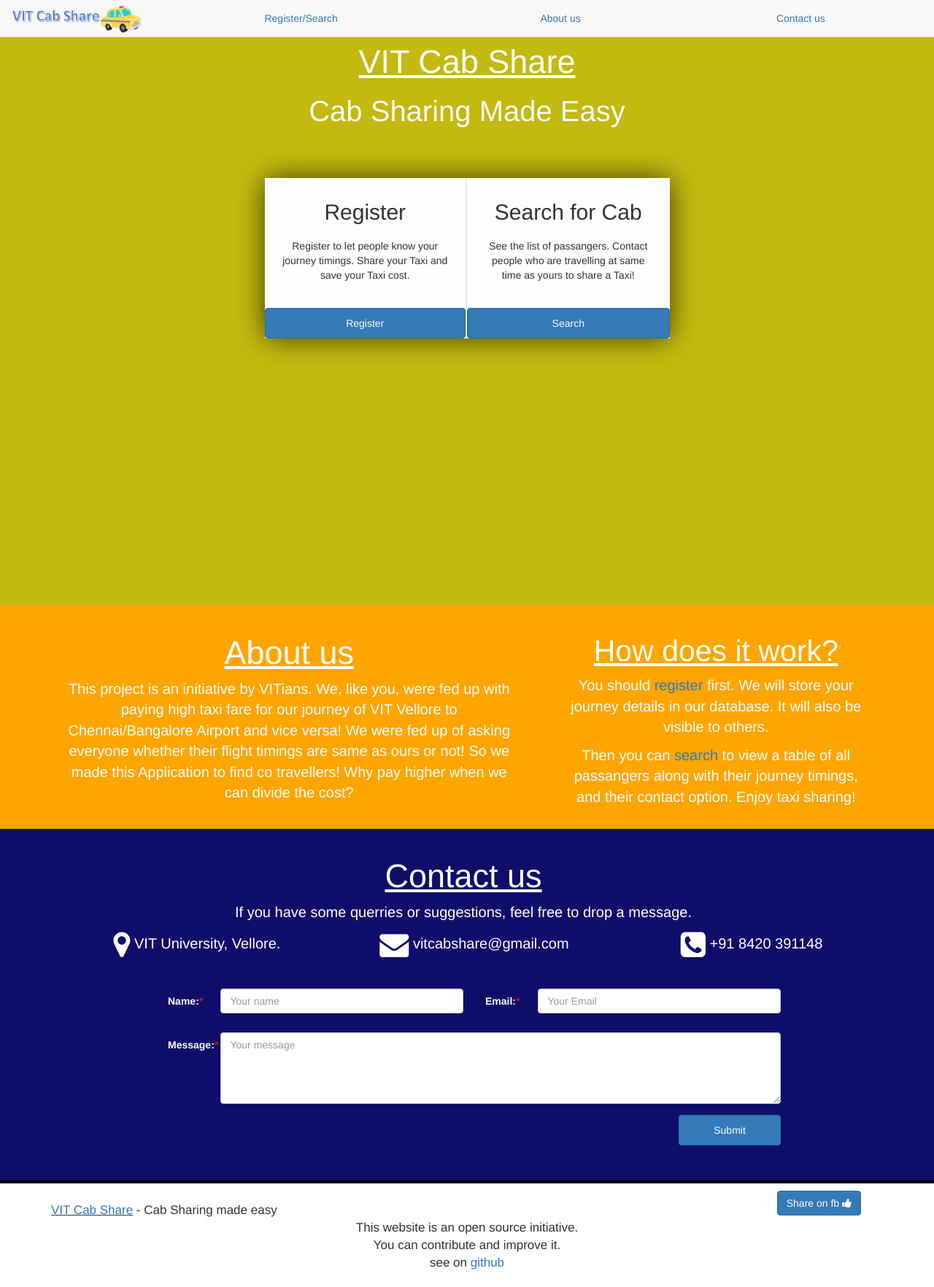
After one commit to hkedia321/VITCabShare_old, a PHP site: page /phpmail/index.php in a window 1280 px wide. The commit adds this page. Shown: the whole page at 73% size. Run offline with PHP 8.4, Linux system fonts and the light colour scheme; data that the repository does not hold is empty; some libraries are stand-ins or nearby versions.

Commit message:
redirect fixed

```diff
--- /dev/null
+++ b/index.php
@@ -0,0 +1,222 @@
+<?php
+if($_POST['name']){
+
+
+	require_once "php/PHPMailerAutoload.php";
+
+	$mail = new PHPMailer;
+
+//Enable SMTP debugging.
+	$mail->SMTPDebug = 0;
+//Set PHPMailer to use SMTP.
+	$mail->isSMTP();
+//Set SMTP host name
+	$mail->Host = "smtp.gmail.com";
+//Set this to true if SMTP host requires authentication to send email
+	$mail->SMTPAuth = true;
+//Provide username and password
+	$mail->Username = "vitcabshare@gmail.com";
+	$mail->Password = "harshitkediavitcabshare01";
+//If SMTP requires TLS encryption then set it
+	$mail->SMTPSecure = "tls";
+//Set TCP port to connect to
+	$mail->Port = 587;
+
+	$mail->From = "vitcabshare@gmail.com";
+	$mail->FromName = "VIT Cab share";
+
+	$mail->addAddress("geek.harshitkedia@gmail.com", "Recepient Name");
+
+	$mail->isHTML(true);
+
+
+	$mail->Subject = "contact";
+	$name = $_POST['name'];
+	$email = $_POST['email'];
+	$message = $_POST['message'];
+	$mail->Body = "From: $name\n E-Mail: $email\n Message:\n $message";
+	$mail->AltBody = "This is the plain text version of the email content";
+
+	if(!$mail->send())
+	{
+		echo "Mailer Error: " . $mail->ErrorInfo;
+	}
+	else
+	{
+		header('Location: thankyou.html');
+		exit();
+		echo "Message has been sent successfully";
+		echo 'Boolean';
+	}
+
+}
+else {
+
+
+	?>
+	<!DOCTYPE html>
+	<html lang="en">
+	<head>
+		<title>VIT Cab Share</title>
+		<meta charset="UTF-8">
+		<meta name="keywords" content="VIT, Cab, Share, Sharing, Taxi, Vellore, Chennai, Airport, Bengaluru, Airport">
+		<meta name="description" content="VIT Cab Share is an easy way to share your cab from Chennai or Bengaluru Airport to VIT Vellore. Built by VITians.">
+		<meta name="author" content="Harshit Kedia, kediarocket@outlook.com">
+		<meta name="viewport" content="width=device-width, initial-scale=1">
+		<link rel="icon" href="images/taxi.png">
+		<link rel="stylesheet" type="text/css" href="css/bootstrap.min.css">
+		<link rel="stylesheet" type="text/css" href="css/font-awesome/css/font-awesome.min.css">
+		<link rel="stylesheet" type="text/css" href="css/mystyle.css">
+		<meta property="og:url"           content="http://vitcabshare.azurewebsites.net/" />
+		<meta property="og:type"          content="website" />
+		<meta property="og:title"         content="VIT Cab Share" />
+		<meta property="og:description"   content="VIT Cab Share is an easy way to share your cab from Chennai or Bengaluru Airport to VIT Vellore. Built by VITians." />
+		<meta property="og:image"         content="images/taxi.png" />
+
+	</head>
+	<body>
+		<div id="nav">
+			<nav class="navbar navbar-default navbar-fixed-top">
+				<div class="container-fluid">
+					<div class="navbar-header">
+						<button type="button" class="navbar-toggle" data-toggle="collapse" data-target="#myNavbar">
+							<span class="icon-bar"></span>
+							<span class="icon-bar"></span>
+							<span class="icon-bar"></span>
+						</button>
+						<a class="navbar-brand" onclick="$('html, body').animate({scrollTop: $('#register').offset().top-100}, 800);"><img class="img-responsive" id="navbarimg" src="images/vitcabshare.png" alt="VIT Cab Share"></a>
+					</div>
+					<div class="collapse navbar-collapse" id="myNavbar">
+						<ul class="nav nav-justified" id="navul">
+							<li><a class="navas" onclick="$('html, body').animate({scrollTop: $('#register').offset().top -100}, 800);">Register/Search</a></li>
+							<li><a class="navas" onclick="$('html, body').animate({scrollTop: $('#aboutus').offset().top-50}, 800);">About us</a></li>
+							<li><a class="navas" onclick="$('html, body').animate({scrollTop: $('#contactus').offset().top-50}, 800);">Contact us</a></li>
+						</ul>
+					</div>
+				</div>
+			</nav>
+		</div>
+		<div class="target" id="register">
+			<div class="container">
+				<h1 class="cabshareh1">VIT Cab Share<h1>
+					<h2 class="cabshareh2">Cab Sharing Made Easy</h2>
+
+					<div class="row">
+					</div>
+					<div class="row">
+						<div class="regboxwrap">
+							<div class="col-md-offset-3 col-md-6">
+								<div class="regcolwrap container-fluid">
+									<div class="col-md-6 regcol" id="reg">
+										<h2>Register</h2>
+										<p>Register to let people know your journey timings. Share your Taxi and save your Taxi cost.</p>
+										<a href="register.php"><button id="regbutton" class="btn btn-primary">Register</button></a>
+									</div>
+									<div class="col-md-6 regcol" id="find">
+										<h2>Search for Cab</h2>
+										<p>See the list of passangers. Contact people who are travelling at same time as yours to share a Taxi!</p>
+										<a href="search.html"><button id="findbutton" class="btn btn-primary">Search</button></a>
+									</div>
+								</div>
+							</div>
+						</div>
+					</div>
+				</div>
+			</div>
+			<div class="target" id="aboutus">
+				<div class="container">
+					<div class="row">
+						<div class="aboutusdiv1 col-md-7">
+							<h1 style="font-size:4.5rem;text-decoration:underline;">About us</h1>
+							<div class="aboutuscon">
+								<p style="text-align:center;">This project is an initiative by VITians. We, like you, were fed up with paying high taxi fare for our journey of VIT Vellore to Chennai/Bangalore Airport and vice versa! We were fed up of asking everyone whether their flight timings are same as ours or not! So we made this Application to find co travellers! Why pay higher when we can divide the cost?
+								</p>
+							</div>
+						</div>
+						<div class="aboutusdiv2 col-md-5">
+							<div class="howwork">
+								<h1 style="font-size:4.1rem;text-decoration:underline;">How does it work?</h1>
+								<p>You should <a href="register.php">register</a> first. We will store your journey details in our database. It will also be visible to others.</p><p> Then you can <a href="search.html">search</a> to view a table of all passangers along with their journey timings, and their contact option. Enjoy taxi sharing!</p>
+							</div>
+						</div>
+					</div>
+				</div>
+			</div>
+			<div class="target" id="contactus">
+				<div class="container">
+					<h1 style="font-size:4.5rem;">Contact us</h1>
+					<p>If you have some querries or suggestions, feel free to drop a message.</p>
+					<div class="contactusdiv1 container">
+						<div class="addressdiv col-md-4"><i class="fa fa-map-marker fa-2x hidden-xs" aria-hidden="true"></i><i class="fa fa-map-marker visible-xs" aria-hidden="true"></i>
+							VIT University, Vellore.
+						</div>
+						<div class="emaildiv col-md-4">
+							<i class="fa fa-envelope fa-2x hidden-xs" aria-hidden="true"></i> <i class="fa fa-envelope visible-xs" aria-hidden="true"></i>
+							vitcabshare@gmail.com
+						</div>
+						<div class="phndiv col-md-4">
+							<i class="fa fa-phone-square fa-2x hidden-xs" aria-hidden="true"></i><i class="fa fa-phone-square visible-xs" aria-hidden="true"></i>
+							+91 8420 391148
+						</div>
+
+					</div>
+					<div class="container">
+						<form class="form-horizontal" action="contactus.php" onsubmit="redirect()" method="POST">
+							<div class="form-group">
+								<br><br>
+								<label class="col-md-1 control-label" for="name">Name:<span class="red">*</span></label>
+								<div class="col-md-5">
+									<input type="text" required class="form-control" id="name" placeholder="Your name" name="name">
+								</div>
+
+								<label class="col-md-1 control-label" for="email">Email:<span class="red">*</span></label>
+								<div class="col-md-5">
+									<input type="email" pattern="[a-z0-9._%+-]+@[a-z0-9.-]+\.[a-z]{2,3}$" required class="form-control" id="email" name="email" placeholder="Your Email">
+								</div>
+								<br><br class="hidden-xs"><br class="hidden-xs">
+								<label class="col-md-1 control-label" for="message">Message:<span class="red">*</span>&nbsp;&nbsp;&nbsp;</label>
+								<div class="col-md-11">
+									<textarea required class="form-control" id="message" name="message" height="190" placeholder="Your message"></textarea>
+								</div>
+								<br><br class="hidden-xs"><br class="hidden-xs">
+							</div>
+							<a onclick="redirect()"><input onclick="redirect()" type="submit" class="col-xs-12 col-md-2 btn btn-primary pull-right"></a>
+							<br><br><br>
+						</form>
+					</div>
+
+				</div>
+			</div>
+			<hr>
+			<footer>
+
+				<div id="footer" class="container">
+					<span class="pullright">
+						<div class="fb-share-button" style="display:inline-block;" data-href="https://www.facebook.com/vitcabshare/" data-layout="button_count" data-size="small" data-mobile-iframe="true"><a class="fb-xfbml-parse-ignore" target="_blank" href="https://www.facebook.com/sharer/sharer.php?u=https%3A%2F%2Fwww.facebook.com%2Fvitcabshare%2F&amp;src=sdkpreparse"><button type="button" class="btn btn-primary">Share on fb&nbsp;<i class="fa fa-thumbs-up" aria-hidden="true"></i></button></a>
+						</div></span>
+						<span class=""><span style="text-decoration:underline;"><a href="index.html">VIT Cab Share</a></span> - Cab Sharing made easy</span>
+
+						<br>
+
+						<div class="opensource text-center" style="text-align:center;">This website is an open source initiative.<br> You can contribute and improve it.<br>see on <a href="https://github.com/hkedia321/VITCabShare" target="_blank">github</a></div>
+					</div>
+				</footer>
+				<script src="js/jquery.js"></script>
+				<script src="js/bootstrap.min.js"></script>
+				<script src="js/myjs.js"></script>
+				<script>
+				(function(i,s,o,g,r,a,m){i['GoogleAnalyticsObject']=r;i[r]=i[r]||function(){
+					(i[r].q=i[r].q||[]).push(arguments)},i[r].l=1*new Date();a=s.createElement(o),
+					m=s.getElementsByTagName(o)[0];a.async=1;a.src=g;m.parentNode.insertBefore(a,m)
+				})(window,document,'script','https://www.google-analytics.com/analytics.js','ga');
+
+				ga('create', 'UA-79774000-2', 'auto');
+				ga('send', 'pageview');
+
+				</script>
+			</body>
+			</html>
+
+			<?php
+		}
+		?>
--- a/thankyou.html
+++ b/thankyou.html
@@ -15,7 +15,7 @@
 <body>
 	<div class="container">
 		<h2>Thank you for your message. We will contact you soon.</h2>
-		<a href="index.html"><button class="goback btn btn-primary" type="button">Go Back</button></a>
+		<a href="index.php"><button class="goback btn btn-primary" type="button">Go Back</button></a>
 	</div>
 </body>
 </html>
--- a/thankyou2.html
+++ b/thankyou2.html
@@ -16,7 +16,7 @@
 	<div class="container">
 		<h2>Thank you for your registration. We will soon put your journey details in our database after verifying.</h2>
 		<h4>If your journey details are not put in the table within 6 hours, please register again.</h4>
-		<a href="register.html"><button class="goback btn btn-primary" type="button">Go Back</button></a>
+		<a href="register.php"><button class="goback btn btn-primary" type="button">Go Back</button></a>
 	</div>
 </body>
 </html>
```
Also changed, not shown: contactus.php (deleted, +0 -45 lines), index.html (+1 -18 lines), register.php (+12 -3 lines), search.html (+12 -2 lines).
